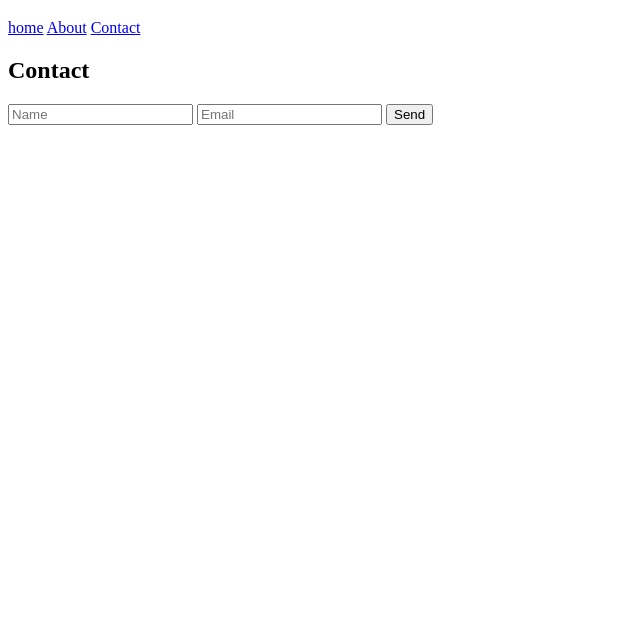
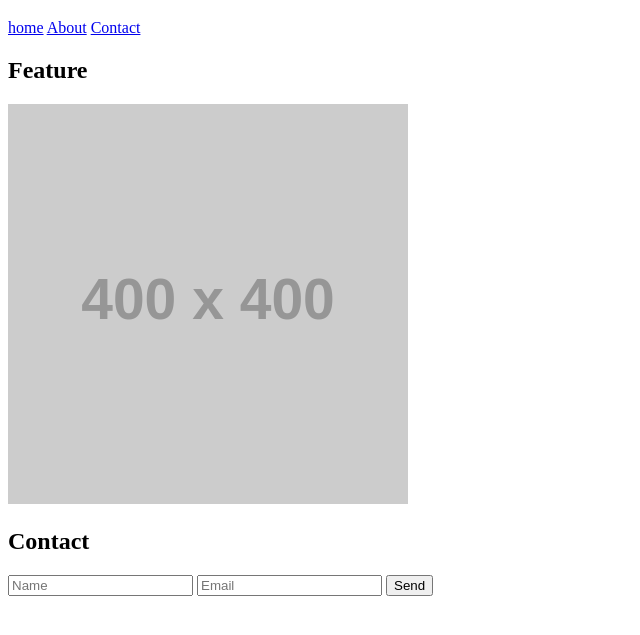
Before and after one commit to IAmSkidd7/mini-project-01, a plain HTML site: page index.html in a window 1280 px wide. Shown: the part 61-696 px from the top of the page, without its empty margins (0-640 px from the left). Drawn offline with Linux system fonts and the light colour scheme; placeholder pictures from the web are drawn by us.

Commit message:
added placeholder image

```diff
--- a/index.html
+++ b/index.html
@@ -16,6 +16,11 @@
             <a href="#">Contact</a>
         </nav>
     </header>
+    <main>
+        <h2>Feature</h2>
+        <img src="https://via.placeholder.com/400"
+        alt="placeholder"/>
+    </main>
     <form>
         <h2>Contact</h2>
         <input type="text" placeholder="Name">
```
